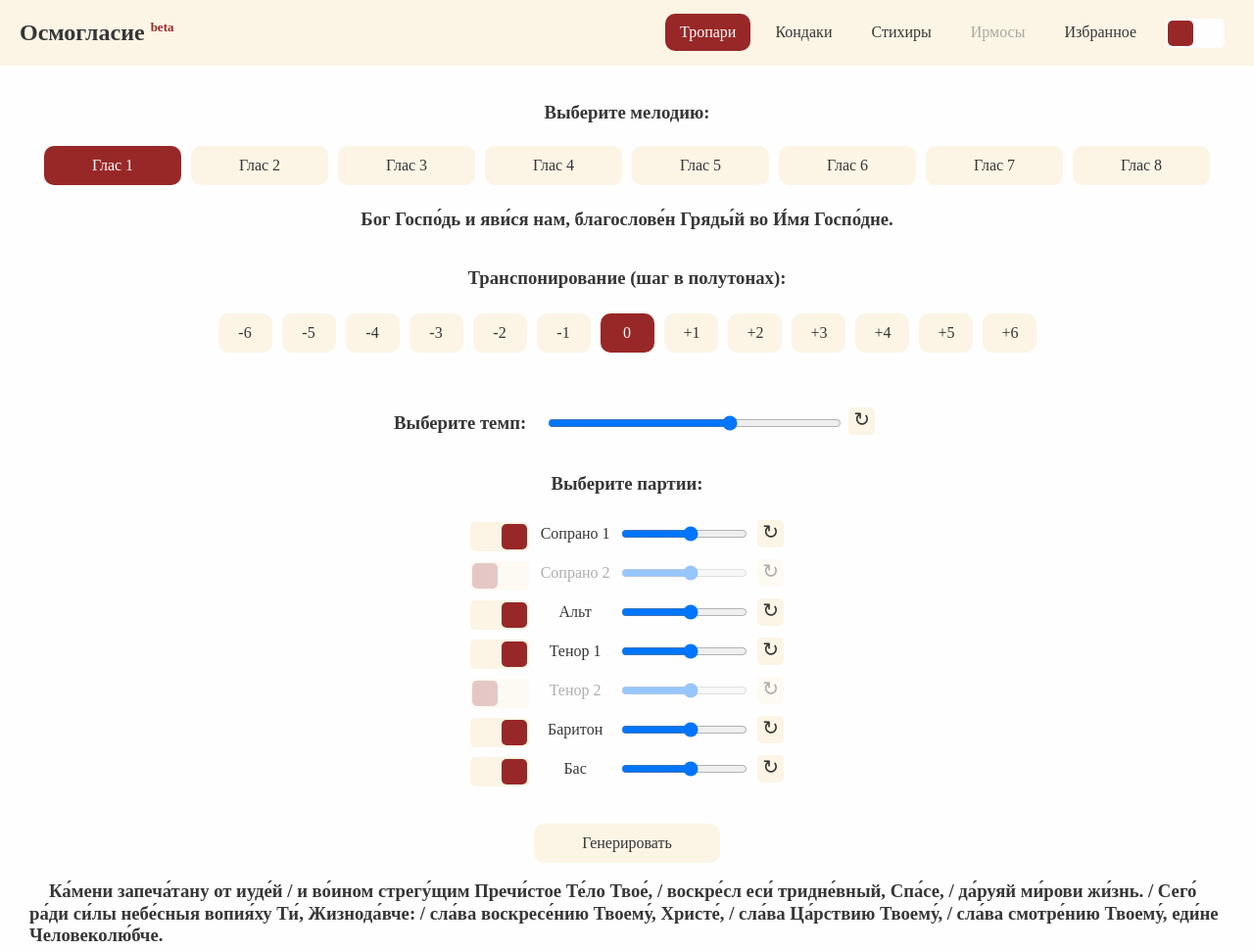
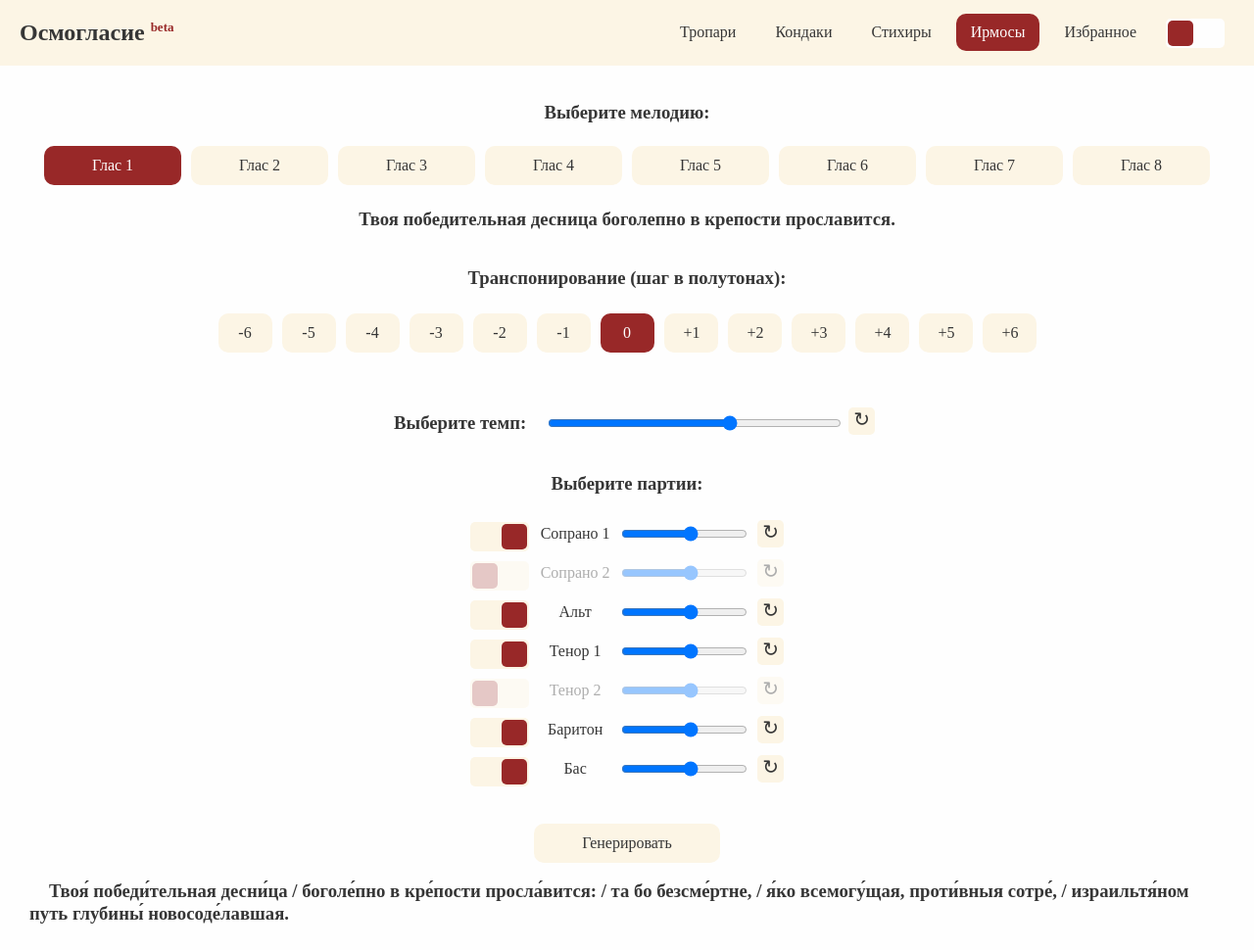
Before and after one commit to zababurinph/osmoglas, a plain HTML site: page index.html in a window 1280 px wide. Shown: the top 970 px of the page at 98% size. Drawn offline with nearby package versions, Linux system fonts and the light colour scheme.

Commit message:
add irmos glas1

```diff
--- a/index.html
+++ b/index.html
@@ -24,7 +24,7 @@
             <div class="btnMenu tropar" onclick="choosePage('tropar')">Тропари</div>
             <div class="btnMenu kondak" onclick="choosePage('kondak')">Кондаки</div>
             <div class="btnMenu stihira" onclick="choosePage('stihira')">Стихиры</div>
-            <div class="btnMenu irmos off" onclick="choosePage('irmos')">Ирмосы</div>
+            <div class="btnMenu irmos" onclick="choosePage('irmos')">Ирмосы</div>
             <div class="btnMenu favorite" onclick="choosePage('favorite')">Избранное</div>
             <div style="margin: 0 10px 5px 0">
                 <input type="checkbox" id="checkbox_navbar" class='checkbox_navbar'/>
--- a/js/data.js
+++ b/js/data.js
@@ -995,31 +995,33 @@ var data = {
                 [65,69,67,65,65,65,65,65,67,69,67,69, 65,65,70,72,72,72,72,69,70,69,67],
                 [62,65,64,62,62,62,62,62,64,65,64,65, 62,62,67,69,69,69,69,65,67,65,64],
                 [57,57,57,57,57,57,57,57,57,62,0, 62, 57,57,60,65,65,65,65,60,60,60,60],
-                [50,50,50,50,50,50,50,50,50,50,45,50, 50,50,48,53,53,53,53,53,54,53,48]
+                [50,50,50,50,50,50,50,50,50,50,57,50, 50,50,48,53,53,53,53,53,52,53,48],
+                [50,50,50,50,50,50,50,50,50,50,45,50, 50,50,48,53,53,53,53,53,52,53,48]
             ],
             [
                 [1, 1, 1, 1, 1, 1, 1, 1, 1, 2, 2, 2,  1, 1, 2, 1, 1, 1, 1, 1, 1, 1, 2],
                 [1, 1, 1, 1, 1, 1, 1, 1, 1, 2, 2, 2,  1, 1, 2, 1, 1, 1, 1, 1, 1, 1, 2],
                 [1, 1, 1, 1, 1, 1, 1, 1, 1, 4, 0, 2,  1, 1, 2, 1, 1, 1, 1, 1, 1, 1, 2],
+                [1, 1, 1, 1, 1, 1, 1, 1, 1, 2, 2, 2,  1, 1, 2, 1, 1, 1, 1, 1, 1, 1, 2],
                 [1, 1, 1, 1, 1, 1, 1, 1, 1, 2, 2, 2,  1, 1, 2, 1, 1, 1, 1, 1, 1, 1, 2]
             ],
-            [// Твоя́ победи́тельная десни́ца / боголе́пно в кре́пости просла́вится: / та бо безсме́ртне, / я́ко всемогу́щая, проти́вныя сотре́, / израильтя́ном путь глубины́ новосоде́лавшая.
+            [// Тво я  по бе дительна я  десни    ца  бо голеп новкрепости прославится: та    бо безсме́рт не, я́  ко всемо гу́ ща я, проти́вны я  сотре́, из ра ильтя́ном путьглубины́ но во со де́ лавша я.
+                [65,69,67,65,65,65,65,65,67,69,67,69, 65,65,70,72,72,72,72,69,70,69,67, 69,67,65,67,69,67,69, 70,72,72,72,72,72,72,69,70,70,70,69,67, 65,65,67,69,67,65,65,65,65,65,65,67,69,67,67,65],
                 [],
+                [62,65,64,62,62,62,62,62,64,65,64,65, 62,62,67,69,69,69,69,65,67,65,64, 65,64,62,64,65,64,65, 67,69,69,69,69,69,69,65,67,67,67,65,64, 62,62,64,65,64,62,62,62,62,62,62,64,65,64,64,62],
+                [57,57,57,57,57,57,57,57,57,62,0, 62, 57,57,60,65,65,65,65,60,60,60,60, 57,0, 57,57,57,0, 57, 60,65,65,65,65,65,65,60,60,60,60,60,60, 57,57,57,62,57,57,57,57,57,57,57,57,62,61,61,57],
                 [],
-                [],
-                [],
-                [],
-                [],
-                []
+                [50,50,50,50,50,50,50,50,50,50,57,50, 50,50,48,53,53,53,53,53,52,53,48, 50,0, 50,50,50,45,50, 48,53,53,53,53,53,53,53,52,52,52,53,48, 50,50,50,50,50,50,50,50,50,50,50,50,50,57,57,50],
+                [50,50,50,50,50,50,50,50,50,50,45,50, 50,50,48,53,53,53,53,53,52,53,48, 50,0, 50,50,50,45,50, 48,53,53,53,53,53,53,53,52,52,52,53,48, 50,50,50,50,50,50,50,50,50,50,50,50,50,45,45,50]
             ],
             [
+                [1, 1, 1, 1, 1, 1, 1, 1, 1, 2, 2, 2,  1, 1, 2, 1, 1, 1, 1, 1, 1, 1, 2,  1, 1, 1, 1, 2, 2, 2,  2, 1, 1, 1, 1, 1, 1, 1, 1, 1, 1, 1, 2,  1, 1, 1, 1, 1, 1, 1, 1, 1, 1, 1, 1, 2, 1, 1, 4],
                 [],
+                [1, 1, 1, 1, 1, 1, 1, 1, 1, 2, 2, 2,  1, 1, 2, 1, 1, 1, 1, 1, 1, 1, 2,  1, 1, 1, 1, 2, 2, 2,  2, 1, 1, 1, 1, 1, 1, 1, 1, 1, 1, 1, 2,  1, 1, 1, 1, 1, 1, 1, 1, 1, 1, 1, 1, 2, 1, 1, 4],
+                [1, 1, 1, 1, 1, 1, 1, 1, 1, 4, 0, 2,  1, 1, 2, 1, 1, 1, 1, 1, 1, 1, 2,  2, 0, 1, 1, 4, 0, 2,  2, 1, 1, 1, 1, 1, 1, 1, 1, 1, 1, 1, 2,  1, 1, 1, 1, 1, 1, 1, 1, 1, 1, 1, 1, 2, 1, 1, 4],
                 [],
-                [],
-                [],
-                [],
-                [],
-                []
+                [1, 1, 1, 1, 1, 1, 1, 1, 1, 2, 2, 2,  1, 1, 2, 1, 1, 1, 1, 1, 1, 1, 2,  2, 0, 1, 1, 2, 2, 2,  2, 1, 1, 1, 1, 1, 1, 1, 1, 1, 1, 1, 2,  1, 1, 1, 1, 1, 1, 1, 1, 1, 1, 1, 1, 2, 1, 1, 4],
+                [1, 1, 1, 1, 1, 1, 1, 1, 1, 2, 2, 2,  1, 1, 2, 1, 1, 1, 1, 1, 1, 1, 2,  2, 0, 1, 1, 2, 2, 2,  2, 1, 1, 1, 1, 1, 1, 1, 1, 1, 1, 1, 2,  1, 1, 1, 1, 1, 1, 1, 1, 1, 1, 1, 1, 2, 1, 1, 4]
             ],
             'Твоя победительная десница боголепно в крепости прославится.',
             'Твоя́ победи́тельная десни́ца / боголе́пно в кре́пости просла́вится: / та бо безсме́ртне, / я́ко всемогу́щая, проти́вныя сотре́, / израильтя́ном путь глубины́ новосоде́лавшая.',
--- a/js/script.js
+++ b/js/script.js
@@ -11,7 +11,7 @@ var song = "",
     tone = 65,
     golosa = [true, true, true, true, true, true, true],
     velocity = [70, 70, 70, 70, 70, 70, 70],
-    activePage = 'tropar',
+    activePage = 'irmos',
     pageName = '';
 
 window.addEventListener("load", function(e){
```
